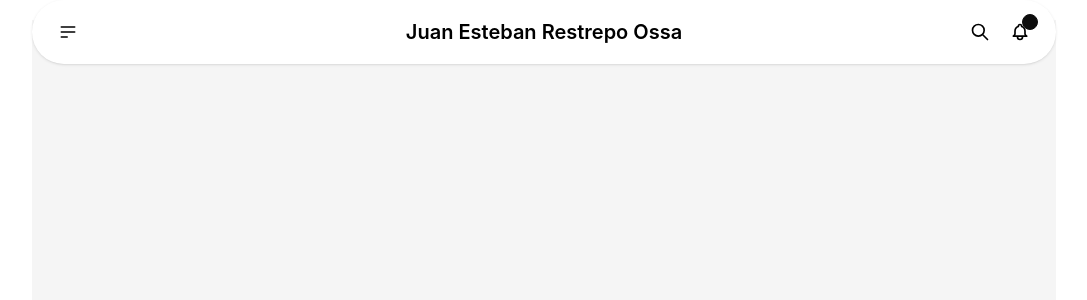
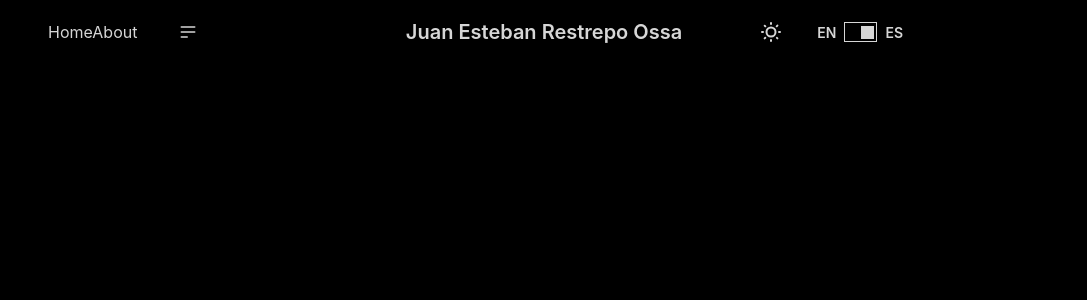
Before and after one commit to juanes1205/portafolio, a Vue app: page / in a window 1280 px wide. Shown: the top 300 px of the page, without its empty margins (96-1183 px from the left). Built offline with nearby package versions, Linux system fonts and the light colour scheme.

Commit message:
Creacion del Navbar

```diff
--- a/index.html
+++ b/index.html
@@ -2,9 +2,9 @@
 <html lang="es">
   <head>
     <meta charset="UTF-8" />
-    <link rel="icon" href="/favicon.ico" />
+    <link rel="icon" href="/imgs/branding/white_blue.jpg" />
     <meta name="viewport" content="width=device-width, initial-scale=1.0" />
-    <html data-theme="lofi"></html>
+    <html data-theme="black"></html>
     <title>Portafolio Juan Esteban Restrepo Ossa</title>
   </head>
   <body>
--- /dev/null
+++ b/locales/en.json
@@ -0,0 +1,7 @@
+{
+  "navbar": {
+    "Home": "Home",
+    "Proyects": "Proyects",
+    "Contact": "Contact"
+  }
+}
--- /dev/null
+++ b/locales/es.json
@@ -0,0 +1,7 @@
+{
+  "navbar": {
+    "Home": "Inicio",
+    "Proyects": "Proyectos",
+    "Contact": "Contacto"
+  }
+}
--- a/package.json
+++ b/package.json
@@ -12,6 +12,7 @@
     "@tailwindcss/vite": "^4.3.3",
     "tailwindcss": "^4.3.3",
     "vue": "^3.5.40",
+    "vue-i18n": "^11.4.7",
     "vue-router": "^5.2.0"
   },
   "devDependencies": {
--- a/src/App.vue
+++ b/src/App.vue
@@ -5,7 +5,7 @@ import Navbar from "./components/layout/Navbar.vue";
 
 <template>
   <div
-    class="bg-base-200 min-h-screen max-w-screen-lg mx-auto pl-4 pr-4 mt-5 mb-48 sm:mb-0"
+    class="min-h-screen max-w-screen-lg mx-auto pl-4 pr-4 mt-5 mb-48 sm:mb-0"
   >
     <header>
       <Navbar />
--- a/src/assets/main.css
+++ b/src/assets/main.css
@@ -1,6 +1,10 @@
 @import "tailwindcss";
 @plugin "daisyui" {
   themes:
-    black --default,
-    lofi --prefersdark;
+    black --default --prefersdark,
+    lofi;
 }
+
+html {
+  scroll-behavior: smooth;
+}
--- a/src/components/layout/Navbar.vue
+++ b/src/components/layout/Navbar.vue
@@ -1,6 +1,40 @@
+<script setup>
+import { ref, computed } from "vue";
+//Router
+import { RouterLink } from "vue-router";
+//i18n
+import { useI18n } from "vue-i18n";
+
+const { t, locale } = useI18n();
+const currentLanguage = ref(locale.value === "es");
+
+//Theme
+const currentTheme = ref(
+  document.documentElement.getAttribute("data-theme") || "black",
+);
+
+//Funcion para cambiar el idioma segun el estado del toggle
+const toggleLanguage = () => {
+  locale.value = currentLanguage.value ? "en" : "es";
+};
+
+const themeClass = computed(() => {
+  return currentTheme.value === "black" ? "black" : "lofi";
+});
+
+//funcion para cambiar el tema segun estado del toggle
+const toggleTheme = () => {
+  currentTheme.value = currentTheme.value === "black" ? "lofi" : "black";
+  document.documentElement.setAttribute("data-theme", currentTheme.value);
+};
+</script>
+
 <template>
   <div
-    class="navbar bg-base-100 shadow-sm rounded-full z-10 top-0 backdrop-blur-sm left-0 right-0 fixed w-full max-w-screen-lg mx-auto pl-4 pr-4"
+    class="navbar shadow-sm rounded-full z-10 top-0
+     backdrop-blur-sm left-0 right-0 fixed w-full
+      max-w-screen-md mx-auto px-2 mt-2 mb-2
+      dark:shadow-blue-50 dark:drop-shadow-xs min-h-0 py-1"
   >
     <div class="navbar-start">
       <div class="dropdown">
@@ -24,9 +58,15 @@
           tabindex="-1"
           class="menu menu-sm dropdown-content bg-base-100 rounded-box z-1 mt-3 w-52 p-2 shadow"
         >
-          <li><a>Homepage</a></li>
-          <li><a>Portfolio</a></li>
-          <li><a>About</a></li>
+          <li>
+            <a>{{ t("navbar.Home") }}</a>
+          </li>
+          <li>
+            <a>{{ t("navbar.Proyects") }}</a>
+          </li>
+          <li>
+            <a>{{ t("navbar.Contact") }}</a>
+          </li>
         </ul>
       </div>
     </div>
@@ -34,41 +74,51 @@
       <a class="btn btn-ghost text-xl">Juan Esteban Restrepo Ossa</a>
     </div>
     <div class="navbar-end">
-      <button class="btn btn-ghost btn-circle">
+      <!-- Toogle Theme -->
+      <div class="btn btn-ghost">
+        <label class="swap swap-rotate">
+          <!-- this hidden checkbox controls the state -->
+          <input
+            type="checkbox"
+            class="theme-controller"
+            @change="toggleTheme"
+          />
+
+          <!-- sun icon -->
           <svg
+            class="swap-off h-6 w-6 fill-current"
             xmlns="http://www.w3.org/2000/svg"
-          class="h-5 w-5"
-          fill="none"
             viewBox="0 0 24 24"
-          stroke="currentColor"
           >
             <path
-            stroke-linecap="round"
-            stroke-linejoin="round"
-            stroke-width="2"
-            d="M21 21l-6-6m2-5a7 7 0 11-14 0 7 7 0 0114 0z"
+              d="M5.64,17l-.71.71a1,1,0,0,0,0,1.41,1,1,0,0,0,1.41,0l.71-.71A1,1,0,0,0,5.64,17ZM5,12a1,1,0,0,0-1-1H3a1,1,0,0,0,0,2H4A1,1,0,0,0,5,12Zm7-7a1,1,0,0,0,1-1V3a1,1,0,0,0-2,0V4A1,1,0,0,0,12,5ZM5.64,7.05a1,1,0,0,0,.7.29,1,1,0,0,0,.71-.29,1,1,0,0,0,0-1.41l-.71-.71A1,1,0,0,0,4.93,6.34Zm12,.29a1,1,0,0,0,.7-.29l.71-.71a1,1,0,1,0-1.41-1.41L17,5.64a1,1,0,0,0,0,1.41A1,1,0,0,0,17.66,7.34ZM21,11H20a1,1,0,0,0,0,2h1a1,1,0,0,0,0-2Zm-9,8a1,1,0,0,0-1,1v1a1,1,0,0,0,2,0V20A1,1,0,0,0,12,19ZM18.36,17A1,1,0,0,0,17,18.36l.71.71a1,1,0,0,0,1.41,0,1,1,0,0,0,0-1.41ZM12,6.5A5.5,5.5,0,1,0,17.5,12,5.51,5.51,0,0,0,12,6.5Zm0,9A3.5,3.5,0,1,1,15.5,12,3.5,3.5,0,0,1,12,15.5Z"
             />
           </svg>
-      </button>
-      <button class="btn btn-ghost btn-circle">
-        <div class="indicator">
+
+          <!-- moon icon -->
           <svg
+            class="swap-on h-6 w-6 fill-current"
             xmlns="http://www.w3.org/2000/svg"
-            class="h-5 w-5"
-            fill="none"
             viewBox="0 0 24 24"
-            stroke="currentColor"
           >
             <path
-              stroke-linecap="round"
-              stroke-linejoin="round"
-              stroke-width="2"
-              d="M15 17h5l-1.405-1.405A2.032 2.032 0 0118 14.158V11a6.002 6.002 0 00-4-5.659V5a2 2 0 10-4 0v.341C7.67 6.165 6 8.388 6 11v3.159c0 .538-.214 1.055-.595 1.436L4 17h5m6 0v1a3 3 0 11-6 0v-1m6 0H9"
+              d="M21.64,13a1,1,0,0,0-1.05-.14,8.05,8.05,0,0,1-3.37.73A8.15,8.15,0,0,1,9.08,5.49a8.59,8.59,0,0,1,.25-2A1,1,0,0,0,8,2.36,10.14,10.14,0,1,0,22,14.05,1,1,0,0,0,21.64,13Zm-9.5,6.69A8.14,8.14,0,0,1,7.08,5.22v.27A10.15,10.15,0,0,0,17.22,15.63a9.79,9.79,0,0,0,2.1-.22A8.11,8.11,0,0,1,12.14,19.73Z"
             />
           </svg>
-          <span class="badge badge-xs badge-primary indicator-item"></span>
+        </label>
       </div>
-      </button>
+      <!-- Toogle Idioma -->
+      <div class="flex items-center gap-2 btn btn-ghost">
+        <span>EN</span>
+        <input
+          type="checkbox"
+          class="toggle toggle-sm language-toggle"
+          id="language-toogle"
+          checked=" true"
+          @change="toggleLanguage"
+        />
+        <span>ES</span>
+      </div>
     </div>
   </div>
 </template>
--- a/src/main.js
+++ b/src/main.js
@@ -3,9 +3,23 @@ import './assets/main.css'
 import { createApp } from 'vue'
 import App from './App.vue'
 import router from './router'
+import { createI18n } from 'vue-i18n'
+import en from '../locales/en.json'
+import es from '../locales/es.json'
+
+
+const i18n = createI18n({
+  legacy: false,
+  locale: 'es',
+  fallbackLocale: 'en',
+  messages: {
+    en,
+    es
+  }
+})
 
 const app = createApp(App)
 
 app.use(router)
-
+app.use(i18n)
 app.mount('#app')
```
Also changed, not shown: 1 other file (tests, documents, lock files or other folders). Lines whose indentation alone changed are shown as unchanged.
